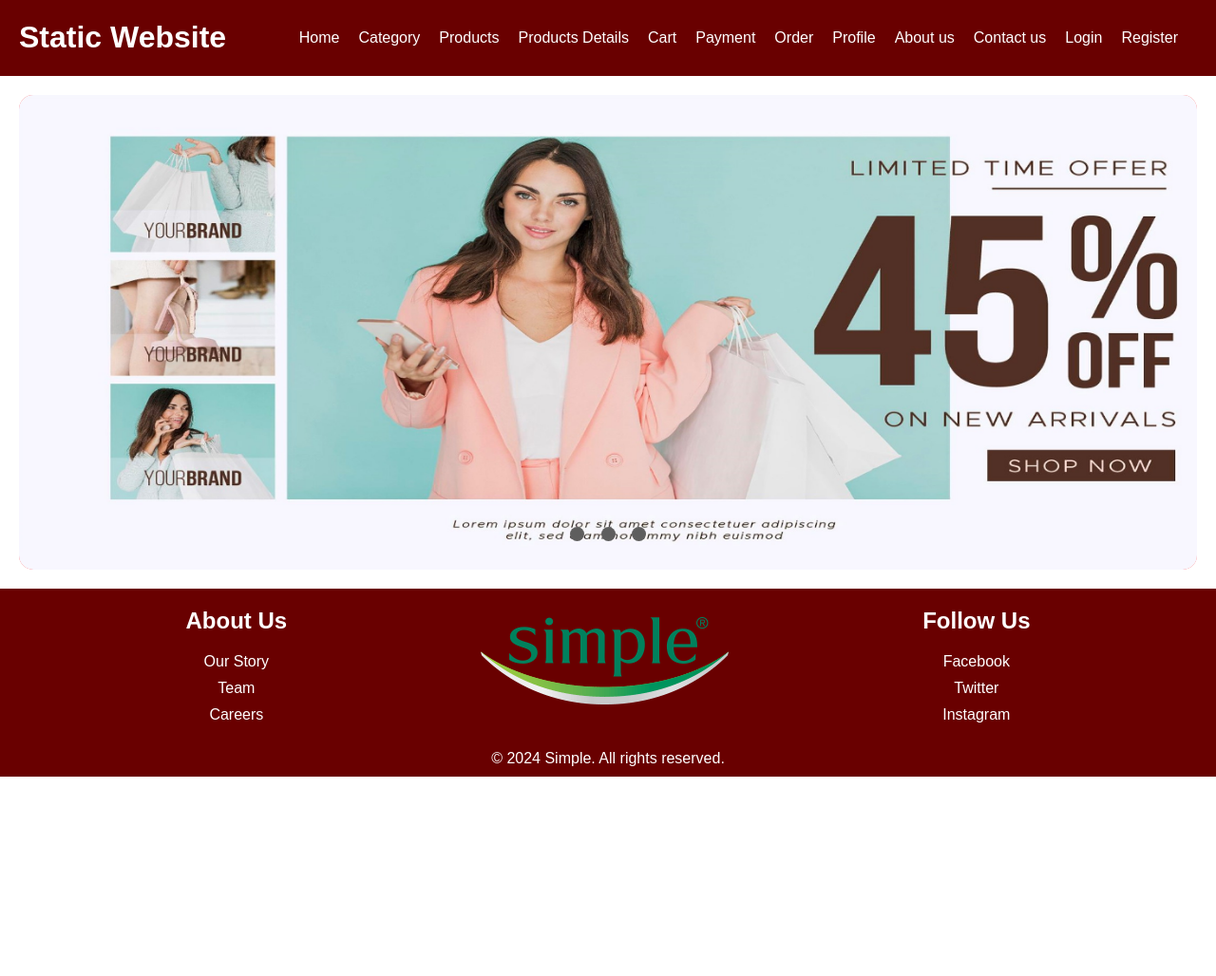
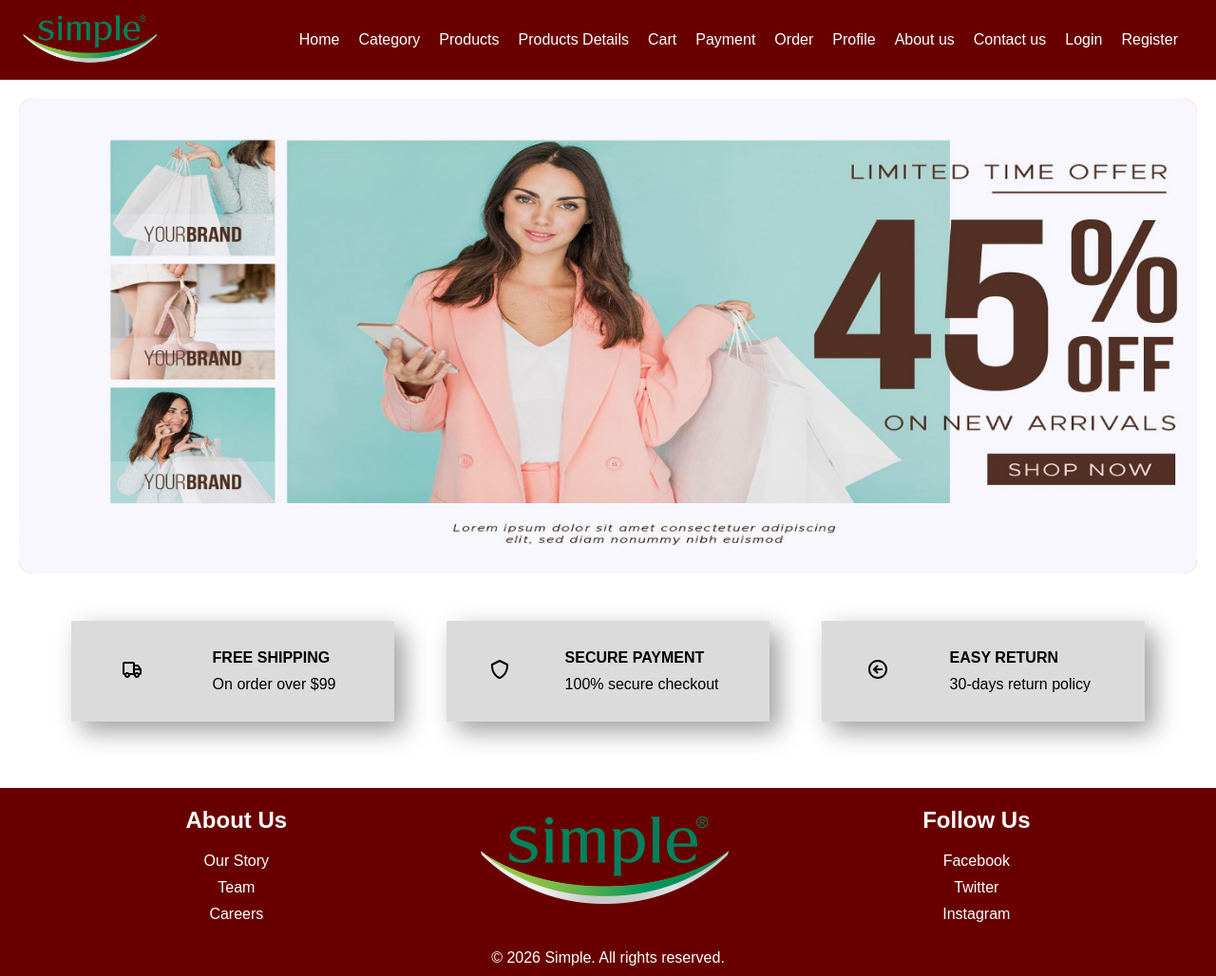
Before and after one commit to vaghelaparth111/Model1, a plain HTML site: page Staticwebsite/index.html in a window 1280 px wide. Shown: the whole page at 95% size. Before the commit the page ends 818 px from the top, so only its background shows below. Drawn offline with nearby package versions, Linux system fonts and the light colour scheme.

Commit message:
Update Staticwebsite

```diff
--- a/Staticwebsite/footer.html
+++ b/Staticwebsite/footer.html
@@ -5,19 +5,19 @@
     <meta name="viewport" content="width=device-width, initial-scale=1.0">
     <title>Footer</title>
     <style>
-    section,a{
+    .footer,a{
         display: flex;
         justify-content: space-evenly;
         background-color: #690000;
         color: white;
         text-decoration: none;
     }
-    section ul{
+    .footer ul{
         justify-content: left;
         padding: 0;
     }
 
-    section ul li{
+    .footer ul li{
         list-style: none;
         margin: 10px 0;
     }
@@ -33,7 +33,7 @@
 </head>
 <body>
     <footer>
-        <section>
+        <section class="footer">
             <div class="about">
                 <h2>About Us</h2>
                 <ul>
@@ -54,7 +54,7 @@
                 </ul>
             </div>
         </section>
-        <p>&copy; 2024 Simple. All rights reserved.</p>
+        <p>&copy; 2026 Simple. All rights reserved.</p>
     </footer>
 </body>
 </html>
--- a/Staticwebsite/header.html
+++ b/Staticwebsite/header.html
@@ -14,6 +14,9 @@
             align-items: center;
             text-align: center;
             padding: 0 20px;
+        }
+        header img{
+            width: 150px;
         }
         nav {
             display: flex;
@@ -45,7 +48,7 @@
 </head>
 <body>
     <header>
-        <h1>Static Website</h1>
+        <img src="images/logo.png" alt="Logo">
         <nav>
             <ul>
                 <li><a href="index.html">Home</a></li>
--- a/Staticwebsite/index.html
+++ b/Staticwebsite/index.html
@@ -13,6 +13,9 @@
         });
     </script>
     <link rel="stylesheet" href="style.css">
+    <link href="https://fonts.googleapis.com/css2?familt=Poppins:wght@300;400;500;600;700&display=swap"
+        rel="stylesheet">
+    <link rel="stylesheet" href="https://stackpath.bootstrapcdn.com/font-awesome/4.7.0/css/font-awesome.min.css">
 </head>
 
 <body>
@@ -21,7 +24,6 @@
 
     <main>
         <section class="slider">
-            <div class="slide">
             <div slide="1" class="slide-content">
                 <img src="images/slide1.jpg" alt="Placeholder Image">
             </div>
@@ -31,11 +33,41 @@
             <div slide="3" class="slide-content">
                 <img src="images/slide3.jpg" alt="Placeholder Image">
             </div>
+        </section>
+        <section class="features">
+            <div class="shipping">
+                <div class="icon"><svg xmlns="http://www.w3.org/2000/svg" width="24" height="24" fill="currentColor" viewBox="0 0 24 24">
+                        <path
+                            d="M19.1 7.8c-.38-.5-.97-.8-1.6-.8H15V6c0-1.1-.9-2-2-2H4c-1.1 0-2 .9-2 2v10c0 1.1.9 2 2 2 0 1.65 1.35 3 3 3s3-1.35 3-3h4c0 1.65 1.35 3 3 3s3-1.35 3-3c1.1 0 2-.9 2-2v-3.67c0-.43-.14-.86-.4-1.2zM17.5 9l1.5 2h-4V9zM7 19a1.003 1.003 0 0 1-.87-1.5c.37-.63 1.36-.63 1.73 0 .09.15.13.32.13.49 0 .55-.45 1-1 1Zm2.23-3s-.05-.05-.08-.07c-.06-.06-.12-.11-.17-.16-.12-.11-.25-.21-.38-.29a3 3 0 0 0-.67-.32c-.07-.02-.14-.05-.21-.07Q7.375 15 7 15c-.375 0-.49.04-.72.09-.07.02-.14.05-.21.07-.16.05-.31.11-.45.19-.07.04-.15.08-.22.13-.13.09-.26.18-.38.29-.06.05-.12.1-.18.16-.02.03-.05.04-.08.07h-.77V6h9v10H9.22ZM17 19a1.003 1.003 0 0 1-.87-1.5c.37-.63 1.36-.63 1.73 0 .09.15.13.32.13.49 0 .55-.45 1-1 1Zm3-3h-.77s-.05-.05-.08-.07c-.06-.06-.12-.11-.17-.16-.12-.11-.25-.21-.38-.29a3 3 0 0 0-.67-.32c-.07-.02-.14-.05-.21-.07Q17.375 15 17 15c-.375 0-.47.04-.7.09-.06.01-.12.03-.18.05-.18.06-.36.13-.52.22l-.12.06c-.17.1-.33.21-.48.35v-2.76h5v3Z">
+                        </path>
+                    </svg></div>
+                <div class="feature-content">
+                    <h4>FREE SHIPPING</h4>
+                    <p>On order over $99</p>
                 </div>
-            <div class="navigation">
-                <div class="dot"></div>
-                <div class="dot"></div>
-                <div class="dot"></div>
+            </div>
+            <div class="secure">
+                <div class="icon"><svg xmlns="http://www.w3.org/2000/svg" width="24" height="24" fill="currentColor" viewBox="0 0 24 24">
+                        <path
+                            d="m20.42 6.11-7.97-4c-.28-.14-.62-.14-.9 0l-7.97 4c-.31.15-.51.45-.55.79-.01.11-.96 10.77 8.55 15.01a.98.98 0 0 0 .82 0c9.51-4.25 8.57-14.9 8.55-15.01a.98.98 0 0 0-.55-.79ZM12 19.9C5.26 16.63 4.94 9.64 5 7.64l7-3.51 7 3.51c.04 1.99-.33 9.02-7 12.27Z">
+                        </path>
+                    </svg></div>
+                <div class="feature-content">
+                    <h4>SECURE PAYMENT</h4>
+                    <p>100% secure checkout</p>
+                </div>
+            </div>
+            <div class="proreturn">
+                <div class="icon"><svg xmlns="http://www.w3.org/2000/svg" width="24" height="24" fill="currentColor" mviewBox="0 0 24 24">
+                        <path
+                            d="M12 2C6.49 2 2 6.49 2 12s4.49 10 10 10 10-4.49 10-10S17.51 2 12 2m0 18c-4.41 0-8-3.59-8-8s3.59-8 8-8 8 3.59 8 8-3.59 8-8 8">
+                        </path>
+                        <path d="m12.71 8.71-1.42-1.42L6.59 12l4.7 4.71 1.42-1.42-2.3-2.29H17v-2h-6.59z"></path>
+                    </svg></div>
+                <div class="feature-content">
+                    <h4>EASY RETURN</h4>
+                    <p>30-days return policy</p>
+                </div>
             </div>
         </section>
     </main>
--- a/Staticwebsite/style.css
+++ b/Staticwebsite/style.css
@@ -5,7 +5,6 @@ body {
 }
 
 main {
-    display: flex;
     padding: 20px;
 }
 
@@ -20,13 +19,7 @@ main {
     scroll-snap-type: x mandatory;
 }
 
-.slide {
-    display: flex;
-    width: 300%;
-    height: 100%;
-}
-
-.slide .slide-content {
+.slide-content {
     display: flex;
     flex-shrink: 0;
     align-items: center;
@@ -36,27 +29,9 @@ main {
     animation: slideAnimation 15s infinite;
 }
 
-.slide .slide-content img {
+.slide-content img {
     width: 1325PX;
     height: 100%;
-}
-
-.navigation {
-    display: flex;
-    justify-content: space-between;
-    position: absolute;
-    bottom: 30px;
-    left: 50%;
-    transform: translateX(-50%);
-    width: 80px;
-}
-
-.dot {
-    width: 15px;
-    height: 15px;
-    background-color: rgb(94, 94, 94);
-    border-radius: 50%;
-    animation: dotAnimation 15s infinite;
 }
 
 @keyframes slideAnimation {
@@ -76,3 +51,24 @@ main {
         transform: translateX(0);
     }
 }
+
+.features{
+    display:flex;
+    justify-content: space-evenly;
+    align-items: center;
+    margin:50px 0;
+}
+
+.shipping, .secure, .proreturn{
+    display: flex;
+    justify-content: space-around;
+    background-color: rgb(219, 219, 219);
+    box-shadow: 10px 10px 25px rgb(158, 158, 158);
+    width:300px;
+    align-items: center;
+    padding: 20px;
+}
+
+.feature-content h4, .feature-content p{
+    margin: 10px;
+}
```
Also changed, not shown: Staticwebsite/login.html (+19 -0 lines). Lines whose indentation alone changed are shown as unchanged.
